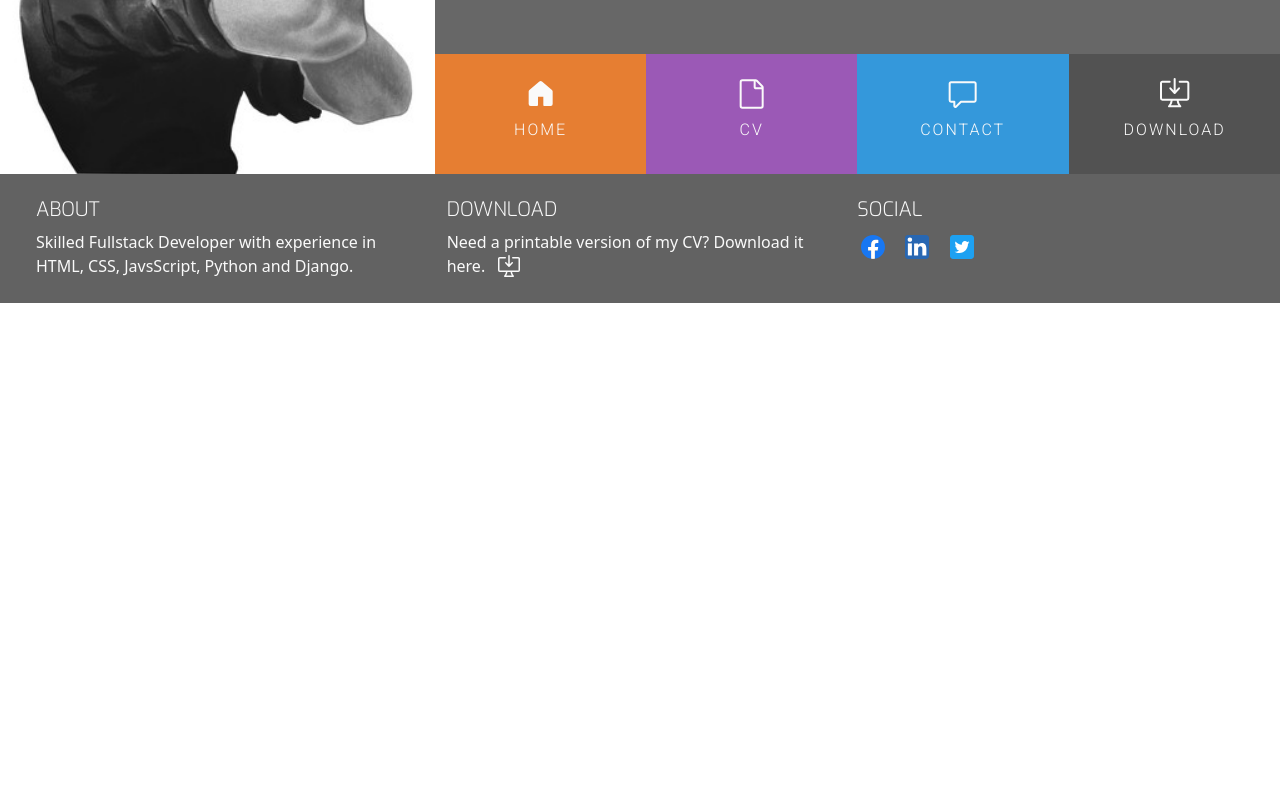
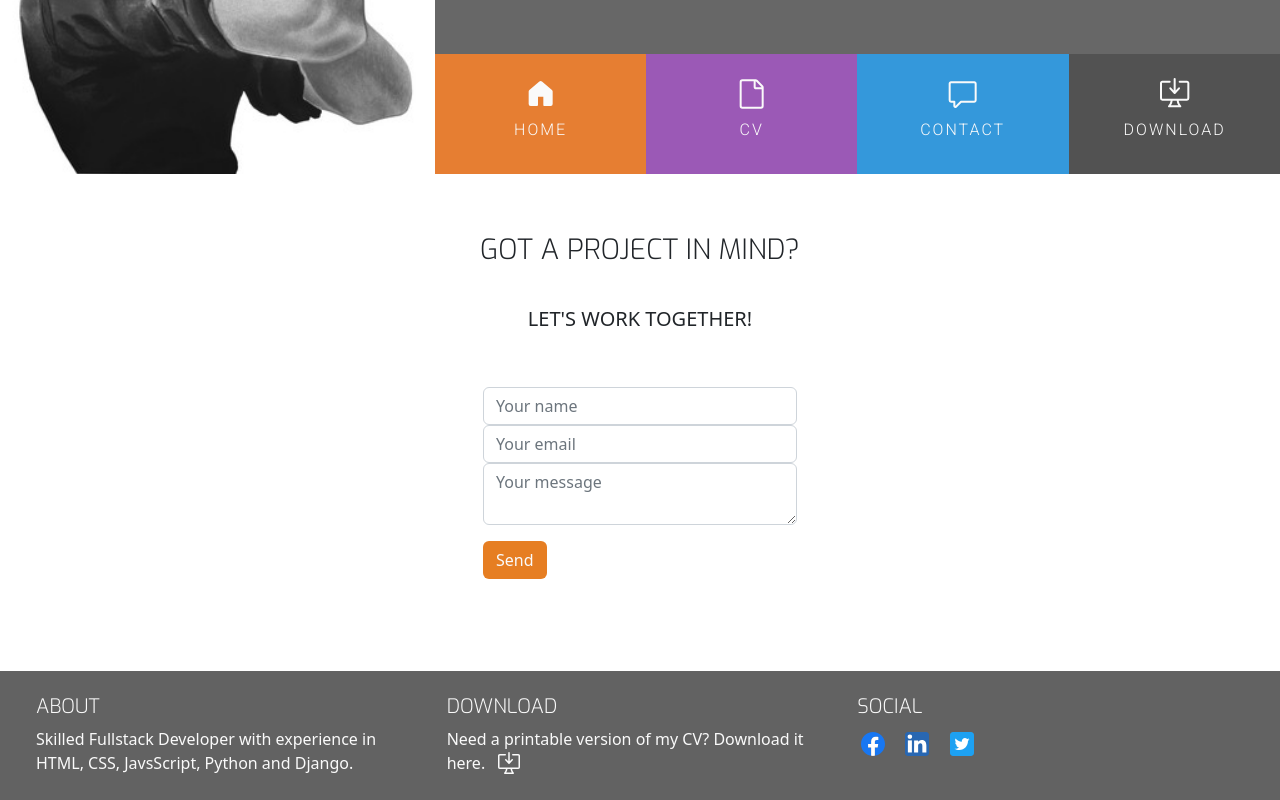
Before and after one commit to stephendawsondev/sample-cv-project, a plain HTML site: page contact.html in a window 1280 px wide. Shown: the part 387-1187 px from the top of the page. Before the commit the page ends 800 px from the top, so only its background shows below. Drawn offline with nearby package versions, Linux system fonts and the light colour scheme.

Commit message:
add contact form and style

```diff
--- a/assets/css/style.css
+++ b/assets/css/style.css
@@ -34,6 +34,10 @@ header {
 
 .bg-color-work-history {
   background-color: #9b59b6;
+}
+
+.bg-color-contact {
+  background-color: #fff;
 }
 
 /* Special paddings, margins and text */
@@ -292,3 +296,29 @@ footer .social-links a:hover svg {
 .history-items {
   margin-bottom: 2.75em;
 }
+
+/* Contact */
+.contact-heading {
+  font-family: "Exo", sans-serif;
+  font-weight: 300;
+  margin-top: 1.25em;
+  margin-bottom: 1.45em;
+}
+
+.center-form {
+  margin: 0 auto;
+  max-width: 70%;
+}
+
+button[type="submit"] {
+  margin-top: 1em;
+  margin-bottom: 1.25em;
+  color: #fafafa;
+  background-color: #e67e22;
+}
+
+@media screen and (min-width: 992px) {
+  .center-form {
+    max-width: 50%;
+  }
+}
--- a/contact.html
+++ b/contact.html
@@ -107,7 +107,41 @@
         </div>
       </div>
     </header>
-    <section></section>
+    <section class="container-fluid">
+      <div class="row bg-color-contact my-4">
+        <div class="col">
+          <h3 class="text-uppercase text-center contact-heading">Got a project in mind?</h3>
+          <h5 class="text-uppercase text-center">Let's work together!</h5>
+          <div class="center-form py-5">
+            <div class="col">
+              <form class="center-form">
+                <input
+                  type="text"
+                  name="name"
+                  placeholder="Your name"
+                  class="form-control"
+                />
+                <input
+                  type="email"
+                  name="email"
+                  placeholder="Your email"
+                  class="form-control"
+                />
+                <textarea
+                  name="message"
+                  placeholder="Your message"
+                  class="form-control"
+                ></textarea>
+                <button
+                  type="submit"
+                  class="btn btn-block"
+                >Send</button>
+              </form>
+          </div>
+        </div>
+
+      </div>
+    </section>
     <footer class="container-fluid">
       <div class="row">
         <div class="col-sm-4">
```
